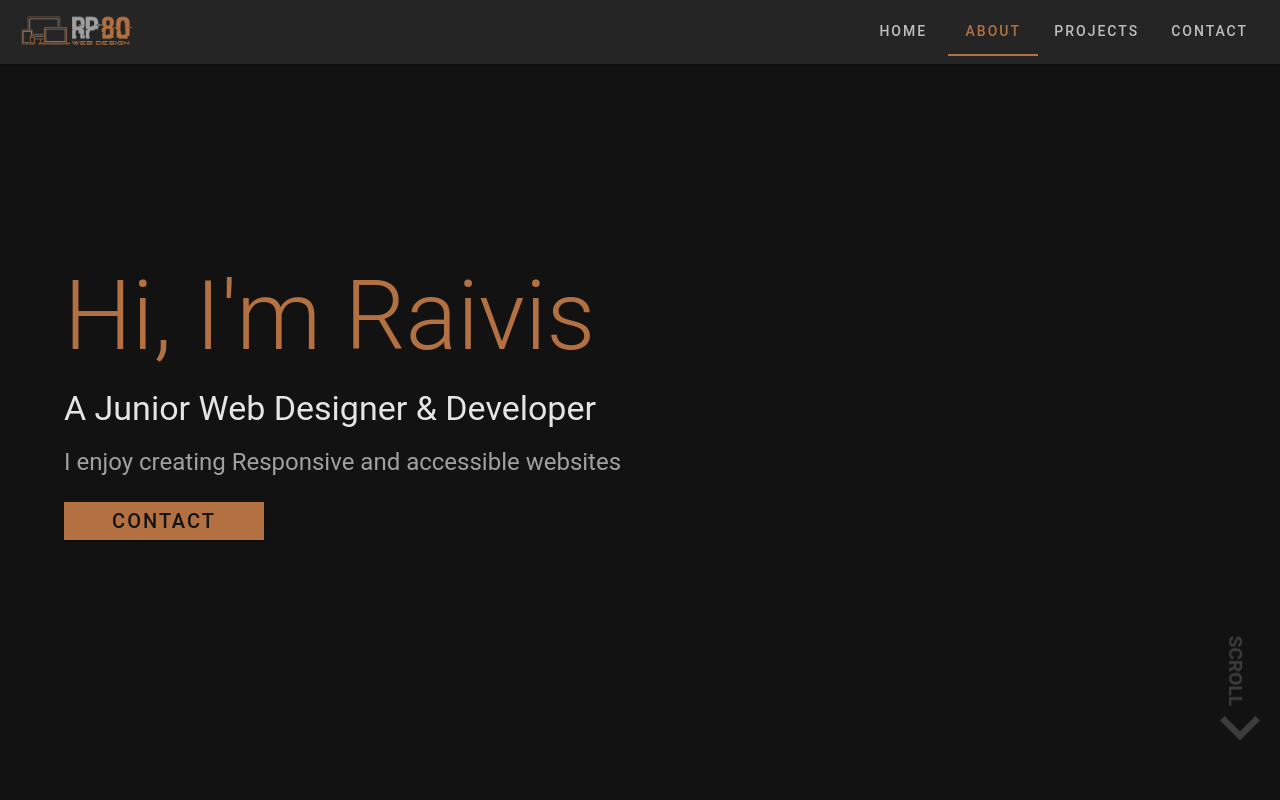
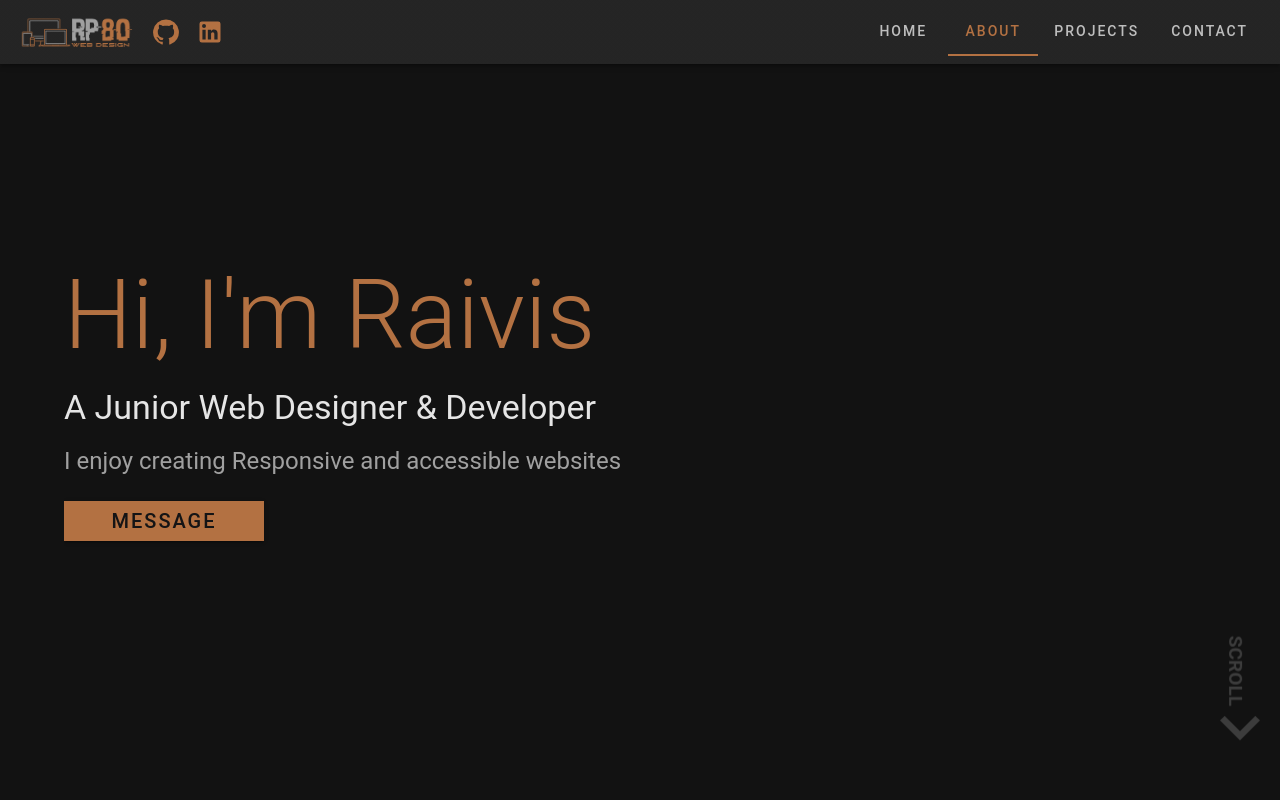
Before and after one commit to rp42dev/My-Portfolio, a React (Create React App) app in the folder my-portfolio/: page / in a window 1280 px wide. Shown: the top 800 px of the page. Built offline with nearby package versions, Linux system fonts and the light colour scheme.

Commit message:
added social links

```diff
--- a/my-portfolio/public/index.html
+++ b/my-portfolio/public/index.html
@@ -6,8 +6,7 @@
   <link rel="icon" href="%PUBLIC_URL%/favicon.ico" />
   <meta name="viewport" content="width=device-width, initial-scale=1" />
   <meta name="theme-color" content="#323234" />
-  <meta name="RP 80 Web Designs and Development - Portfolio Website
-      strong foundation in Full-Stack web development." />
+  <meta name="author" content="Raivis" />
   <meta name="description"
     content="I'm a Full-Stack Software Developer with an extensive background in various coding languages and I have a passion for creating web applications that are user-friendly and intuitive." />
   <link rel="apple-touch-icon" href="%PUBLIC_URL%/logo192.png" />
@@ -26,7 +25,7 @@
       work correctly both with client-side routing and a non-root public URL.
       Learn how to configure a non-root public URL by running `npm run build`.
     -->
-  <title>RP80</title>
+  <title>RP 80 web Design</title>
 </head>
 
 <body>
--- a/my-portfolio/src/App.js
+++ b/my-portfolio/src/App.js
@@ -6,8 +6,6 @@ import { ContextWrapper } from './AppContext.js';
 import AboutApp from './about/About';
 import ProjectsApp from './projects/Projects';
 import ContactApp from './contact/Contact';
-import { useEffect } from 'react';
-
 
 
 function App() {
--- a/my-portfolio/src/components/buttons/Btn.js
+++ b/my-portfolio/src/components/buttons/Btn.js
@@ -1,5 +1,4 @@
 import * as React from 'react';
-
 import Button from '@mui/material/Button';
 
 
@@ -18,12 +17,12 @@ export default function Btn(prop) {
             p: .2,
             minWidth:200,
             fontSize: 20,
-            mt: 3,
+            height: 40,
             color: 'dark.main',
         }}
         mt={2}
         color="secondary" variant="contained">
-            Contact
+        Message
         </Button>
 
     );
--- a/my-portfolio/src/components/buttons/ScrollTop.js
+++ b/my-portfolio/src/components/buttons/ScrollTop.js
@@ -50,6 +50,7 @@ export default function BackToTop(props) {
                     </Fab>
                 </Tooltip>
             </ScrollTop>
+
         </Box>
     );
 }
--- a/my-portfolio/src/components/forms/ContactForm.js
+++ b/my-portfolio/src/components/forms/ContactForm.js
@@ -5,6 +5,7 @@ import LoadingButton from '@mui/lab/LoadingButton';
 import emailjs from 'emailjs-com';
 import Alert from '@mui/material/Alert';
 import { useForm, Controller } from "react-hook-form";
+import SendIcon from '@mui/icons-material/Send';
 
 
 const Form = () => {
@@ -125,12 +126,14 @@ const Form = () => {
                             p: .2,
                             minWidth: 200,
                             fontSize: 20,
+                            height: 40,
                             color: 'dark.main',
                         }}
                         color="secondary"
                         loading={mailController.isLoading}
                         disabled={mailController.isLoading}
                         variant="contained">
+                       {!mailController.isLoading?  <SendIcon /> : ''}
                         Send
                     </LoadingButton>
                 </Grid>
--- a/my-portfolio/src/components/nav/Nav.js
+++ b/my-portfolio/src/components/nav/Nav.js
@@ -2,12 +2,15 @@ import * as React from 'react';
 import { styled } from '@mui/material/styles';
 import AppBar from '@mui/material/AppBar';
 import Toolbar from '@mui/material/Toolbar';
+import Stack from '@mui/material/Stack';
 import MobileMenu from './MobileNav.js';
 import useMediaQuery from '../../hooks/viewPortWidth.js';
 import PcMenu from './PcNav.js';
 import useScrollToSection from '../../hooks/scrollToSection.js';
 import ButtonBase from '@mui/material/ButtonBase';
 import HideOnScroll from '../../hooks/scrollPosition.js';
+import SocialButtons from '../social/SocialBlock.js';
+
 import './Nav.css';
 import { Tooltip } from '@mui/material';
 
@@ -58,11 +61,13 @@ export default function Nav(props) {
                 }} >
                 <Toolbar
                     sx={{ justifyContent: 'space-between' }} disableGutters>
+                    <Stack direction="row" spacing={2} alignItems="center">
                         <Tooltip title="Home" >
                             <ImageButton
-                        sx={{ display: 'flex', justifyContent: 'start' }}
+                                sx={{ display: 'flex', justifyContent: 'start', pt: .5 }}
                                 id="nav-logo"
                                 focusRipple
+
                                 width='100%'
                                 height='100%'
                                 onClick={(event) => handleClick(event, 'home')}
@@ -70,7 +75,8 @@ export default function Nav(props) {
                                 <img width={120} src={require('../../assets/images/logo.png')} alt="logo" />
                             </ImageButton>
                         </Tooltip>
-
+                        <SocialButtons />
+                    </Stack>
                     {!hideMobile && <MobileMenu
                         myObject={myObject}
 
--- a/my-portfolio/src/components/social/SocialBlock.js
+++ b/my-portfolio/src/components/social/SocialBlock.js
@@ -2,27 +2,26 @@ import * as React from 'react';
 import IconButton from '@mui/material/IconButton';
 import {Stack, Tooltip} from '@mui/material';
 import GitHubIcon from '@mui/icons-material/GitHub';
-import LinkedInIcon from '@mui/icons-material/LinkedIn';
 import LinkedIn from '@mui/icons-material/LinkedIn';
 
 
 const links = [ {
     title: 'Github',
     link: 'https://github.com/Raivis80',
-    icon: <GitHubIcon fontSize="large" />
+    icon: <GitHubIcon fontSize="2.5rem" />
 }, {
     title: 'LinkedIn',
     link: 'https://www.linkedin.com/in/raivis-petrovskis',
-    icon: <LinkedIn fontSize="large" />
+    icon: <LinkedIn fontSize="2.5rem" />
 }];
 
 
 export default function SocialButtons() {
     return (
-        <Stack direction="row" spacing={1}>
+        <Stack direction="row" spacing={2}>
             {links.map((link, index) => (
                 <Tooltip key={index} title={link.title}>
-                    <IconButton color='secondary' size="large" href={link.link} target="_blank">
+                    <IconButton sx={{ p: 0 }} color='secondary' size="large" href={link.link} target="_blank">
                         {link.icon}
                     </IconButton>
                 </Tooltip>
--- a/my-portfolio/src/contact/Contact.js
+++ b/my-portfolio/src/contact/Contact.js
@@ -6,8 +6,6 @@ import { useContext } from 'react';
 import { AppContext } from '../AppContext.js';
 import './Contact.css';
 import ContactForm from '../components/forms/ContactForm';
-import SocialButtons from '../components/social/SocialBlock.js';
-
 
 function ContactApp() {
   const context = useContext(AppContext);
@@ -39,9 +37,6 @@ function ContactApp() {
         <Fade bottom distance="20%" delay={400}>
           <ContactForm />
         </Fade>
-        <Fade bottom distance="20%" delay={800}>
-          <SocialButtons />
-        </Fade>
       </Box>
     </Container>
   );
--- a/my-portfolio/src/home/Home.js
+++ b/my-portfolio/src/home/Home.js
@@ -47,7 +47,9 @@ function HomeApp() {
               </Fade>
 
           <Fade bottom distance="50%" delay={600}>
+            <Box sx={{ mt: 3}}>
             <Btn />
+            </Box>
           </Fade>
         </Box>
       </Box>
```
Also changed, not shown: my-portfolio/public/manifest.json. Lines whose indentation alone changed are shown as unchanged.
